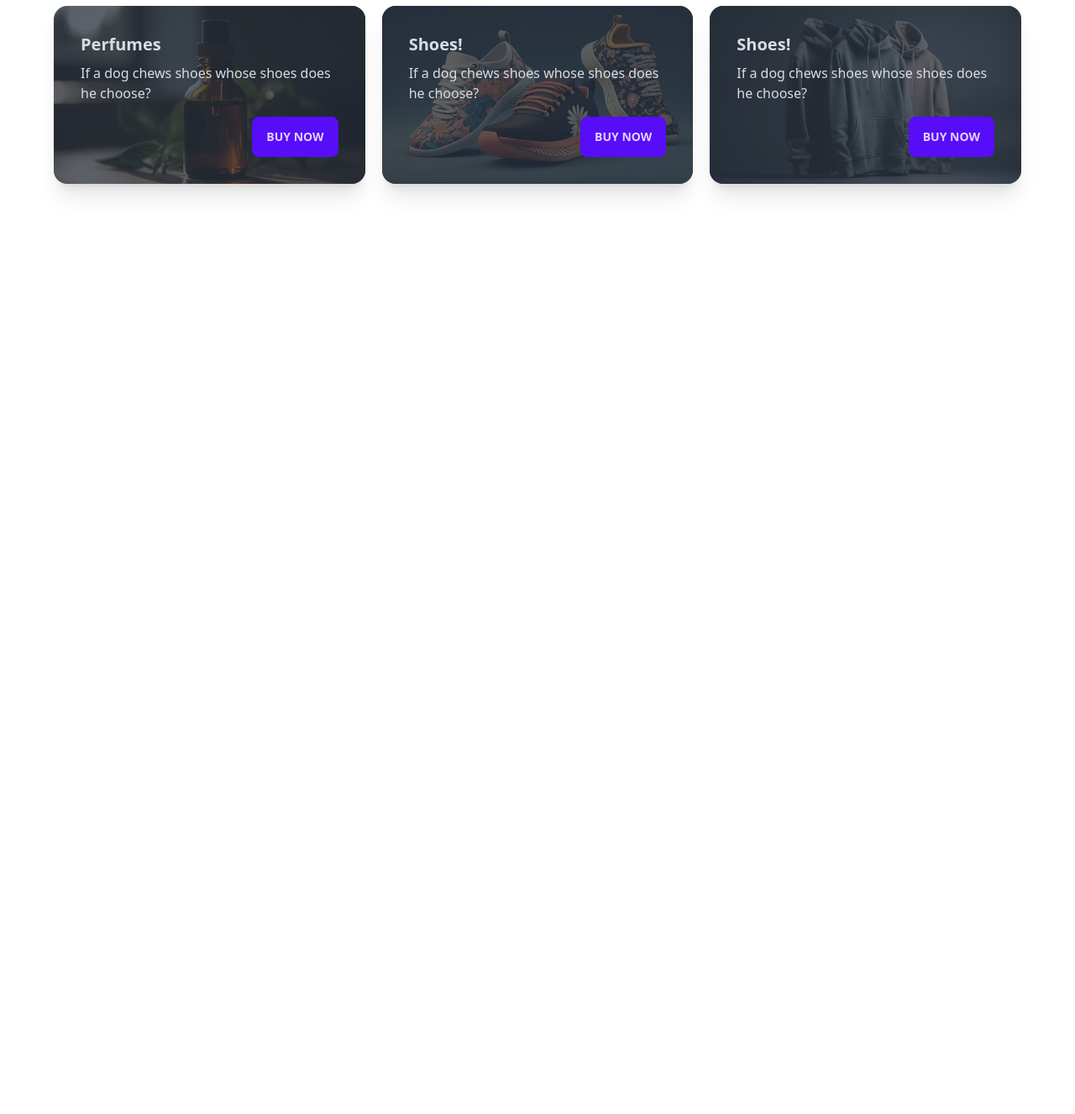
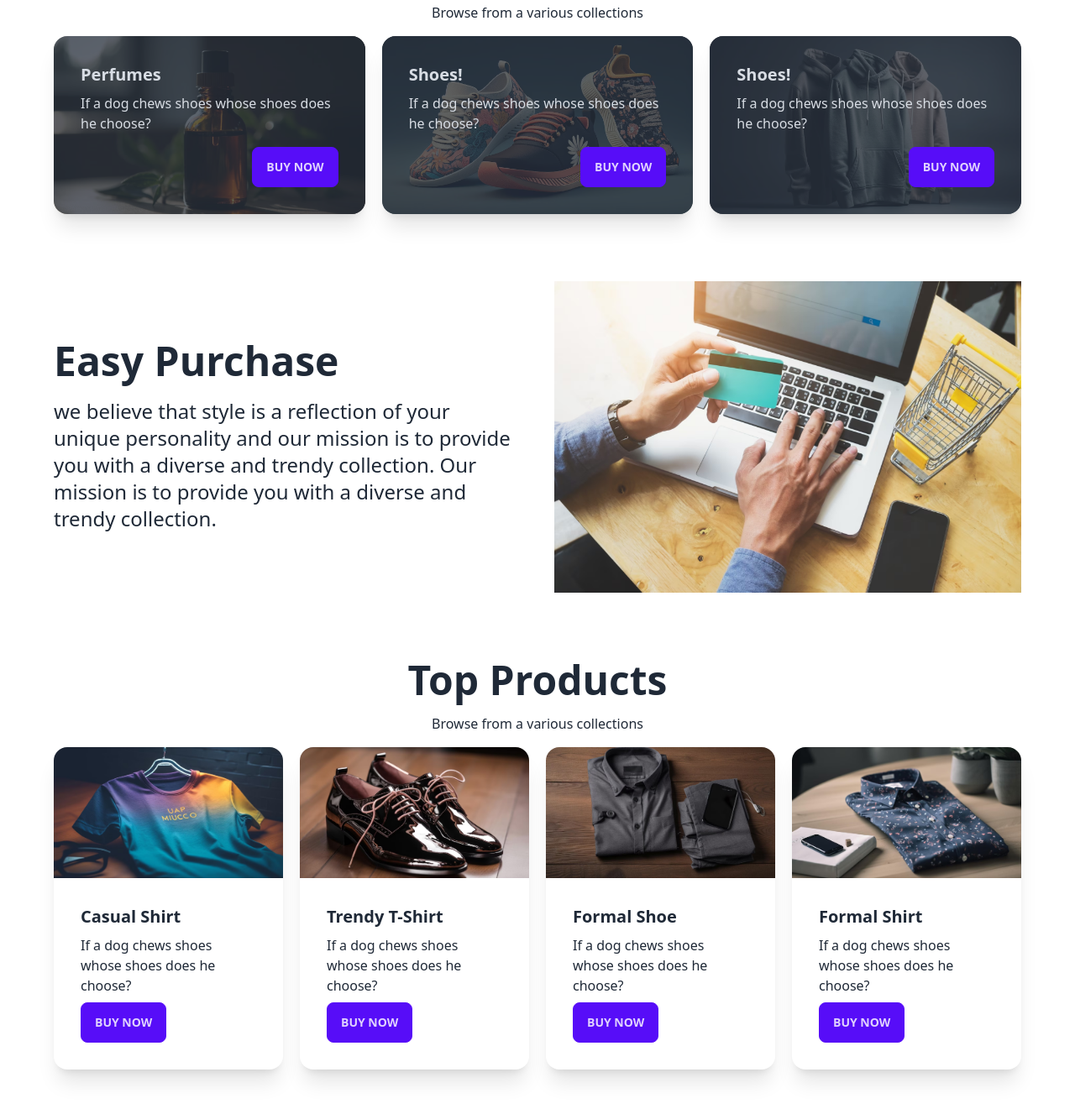
Before and after one commit to mchisty17/miles3-daisyman, a plain HTML site: page index.html in a window 1280 px wide. Shown: the part 921-2248 px from the top of the page at 84% size. Before the commit the page ends 1200 px from the top, so only its background shows below. Drawn offline with nearby package versions, Linux system fonts and the light colour scheme.

Commit message:
featured and purchase section added

```diff
--- a/index.html
+++ b/index.html
@@ -91,9 +91,9 @@
 <section class="max-w-screen-xl mx-auto px-8 md:px-16 ld:px-24 my-10 py-5">
 
 
-<h2 class="text-xl font-bold text-center">Huge Collection</h2>
+<h2 class="text-5xl font-bold text-center">Huge Collection</h2>
 
-<p class="text-center">Browse from a various collections</p>
+<p class="text-center mt-4">Browse from a various collections</p>
 
 
 <div class=" grid grid-cols-1 gap-y-5 md:grid-cols-3 md:gap-x-5 mt-4" >
@@ -131,12 +131,39 @@
   </div>
 </div>
 
+<!-- main -->
+</div>
+
+</section>
 
 
 
-<!-- main -->
+<!-- featurd section -->
+<section class="max-w-screen-xl mx-auto px-8 md:px-16 ld:px-24 my-10 py-5">
+
+<div class="flex  flex-col md:flex-row items-center gap-10">
+
+
+<div class="flex-1 text-xl md:text-2xl">
+
+<h2 class="font-bold text-5xl ">Easy Purchase</h2>
+
+<p class="mt-5">we believe that style is a reflection of your unique personality and our mission is to provide you with a diverse and trendy collection.
+
+Our mission is to provide you with a diverse and trendy collection.</p>
+
 </div>
 
+
+<div class="flex-1">
+<img src="./images/easy-purchase.avif" alt="">
+
+
+</div>
+
+
+
+</div>
 
 
 
@@ -145,6 +172,84 @@
 
 
 
+<!-- top product section -->
+
+
+
+<section class="max-w-screen-xl mx-auto px-8 md:px-16 ld:px-24 my-10 py-5">
+
+
+<h2 class="text-5xl font-bold text-center">Top Products</h2>
+
+<p class="text-center mt-4">Browse from a various collections</p>
+
+
+<div class=" grid grid-cols-1 gap-y-5 md:grid-cols-4 md:gap-x-5 mt-4" >
+
+<div class="card  bg-base-100 shadow-xl">
+  <figure><img src="/images/blue-yellow-t-shirt-wooden-hanger-generated-by-ai_188544-42185.avif" alt="Shoes" /></figure>
+  <div class="card-body">
+    <h2 class="card-title">Casual Shirt</h2>
+    <p>If a dog chews shoes whose shoes does he choose?</p>
+    <div class="card-actions justify-start">
+      <button class="btn btn-primary">Buy Now</button>
+    </div>
+  </div>
+</div>
+
+
+<div class="card  bg-base-100 shadow-xl">
+  <figure><img src="/images/shiny-black-leather-shoes-exude-modern-luxury-generated-by-ai_188544-36154.avif" alt="Shoes" /></figure>
+  <div class="card-body">
+    <h2 class="card-title">Trendy T-Shirt</h2>
+    <p>If a dog chews shoes whose shoes does he choose?</p>
+    <div class="card-actions justify-start">
+      <button class="btn btn-primary">Buy Now</button>
+    </div>
+  </div>
+</div>
+
+<div class="card  bg-base-100 shadow-xl">
+  <figure><img src="/images/elegant-businessman-attire-hangs-modern-closet-generated-by-ai_188544-15312.avif" alt="Shoes" /></figure>
+  <div class="card-body">
+    <h2 class="card-title">Formal Shoe</h2>
+    <p>If a dog chews shoes whose shoes does he choose?</p>
+    <div class="card-actions justify-start">
+      <button class="btn btn-primary">Buy Now</button>
+    </div>
+  </div>
+</div>
+
+<div class="card  bg-base-100 shadow-xl">
+  <figure><img src="/images/elegant-businessman-shirt-wooden-desk-stack-generated-by-ai_188544-34678.avif" alt="Shoes" /></figure>
+  <div class="card-body">
+    <h2 class="card-title">Formal Shirt</h2>
+    <p>If a dog chews shoes whose shoes does he choose?</p>
+    <div class="card-actions justify-start">
+      <button class="btn btn-primary">Buy Now</button>
+    </div>
+  </div>
+</div>
+
+
+<!-- main -->
+</div>
+
+</section>
+
+
+
+
+
+
+
+
+
+
+
+
+
+
 <!-- ............. -->
 </body>
 </html>
```
